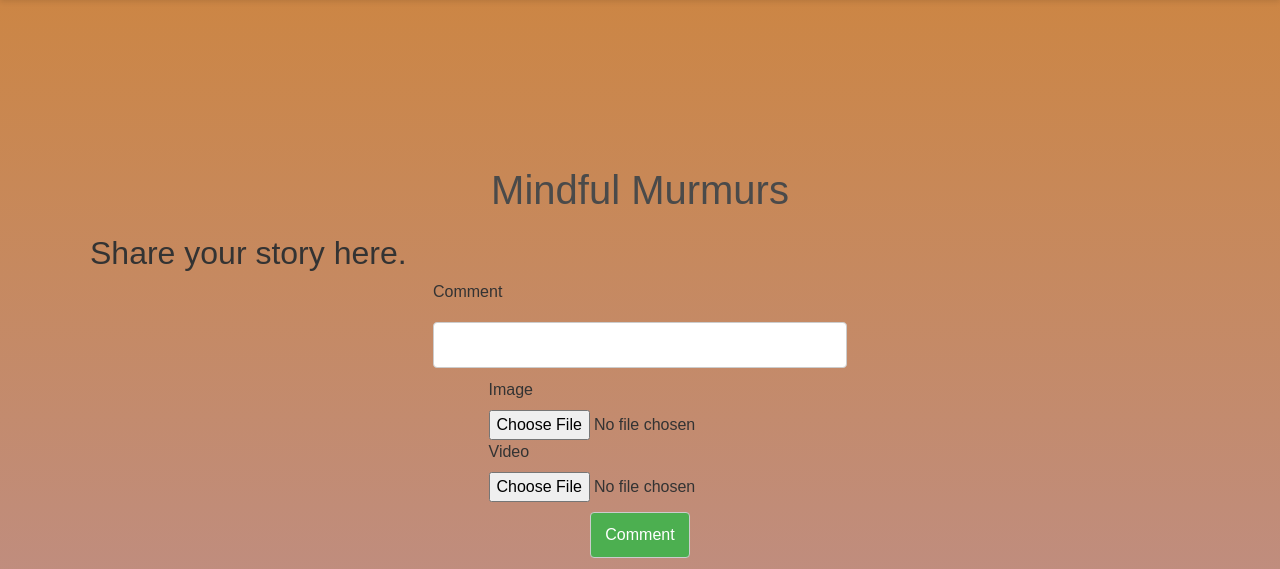
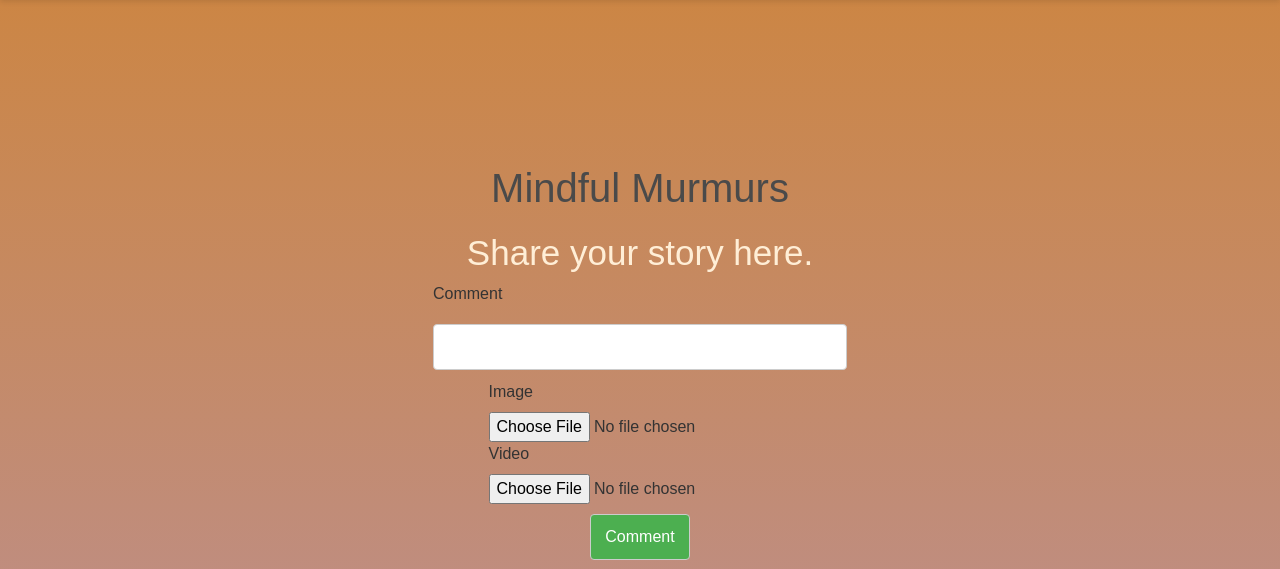
Before and after one commit to ji0yang/tc1l-10-Mindful-Murmurs-, a Flask app: page /comment in a window 1280 px wide. Shown: the part 56-625 px from the top of the page. Run offline with Flask 3, Linux system fonts and the light colour scheme; a user stored in the database is signed in; some libraries are stand-ins or nearby versions.

Commit message:
make 'share your story here' in the middle added colour

```diff
--- a/static/comment_style.css
+++ b/static/comment_style.css
@@ -51,7 +51,11 @@ h1 {
     margin-top: 70px;
     margin-bottom: 20px;
 }
-
+h2 {
+    text-align: center;
+    color : #FFEED6;
+    font-size: 35px;
+}
 .container {
     /*
     The container starts below the navbar (60px margin-top) to prevent overlap and has 20px padding for spacing inside the container.
```
